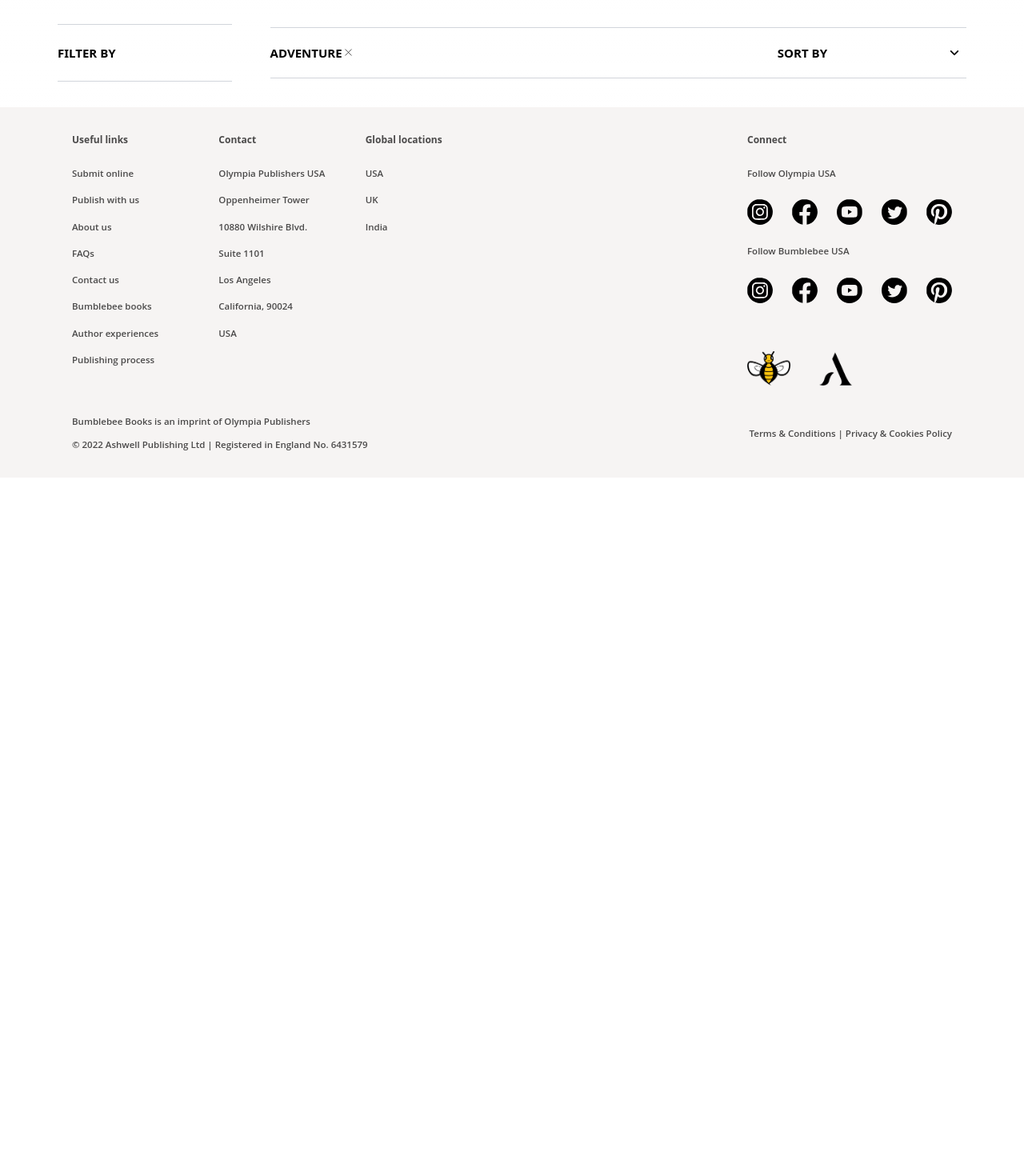
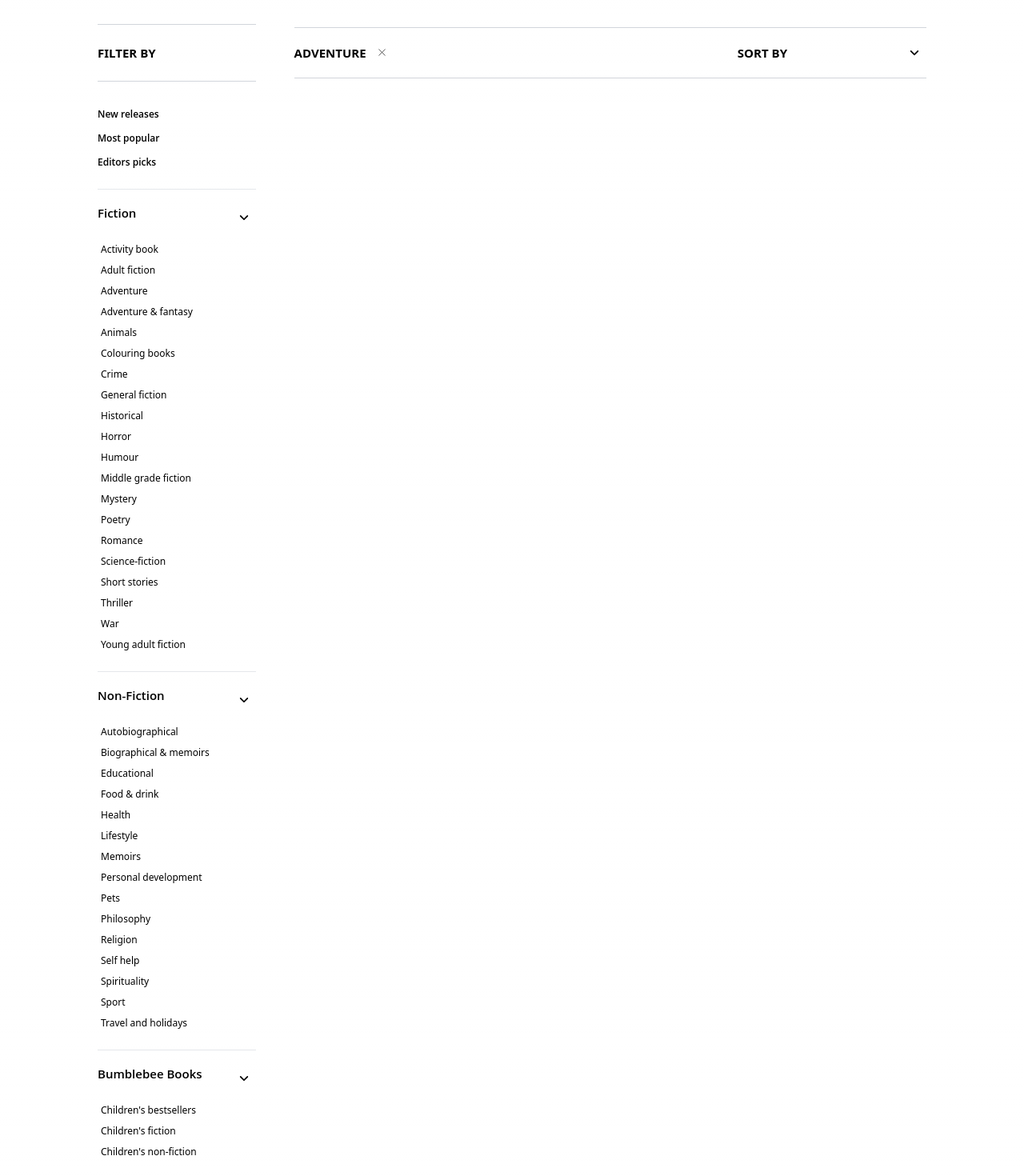
Before and after one commit to Hadees621/Olympia-USA, a Next.js app: page /1 in a window 1280 px wide. Shown: the part 400-1870 px from the top of the page at 80% size. Before the commit the page ends 997 px from the top, so only its background shows below. Built offline with nearby package versions, Linux system fonts and the light colour scheme.

Commit message:
featue: lg - sidebar

```diff
--- a/src/app/[slug]/page.js
+++ b/src/app/[slug]/page.js
@@ -8,19 +8,25 @@ import { Books } from "@/utils/home/Books";
 import LgBanner from "@/components/genre/LgBanner";
 import SmPagination from "@/components/genre/SmPagination";
 import SvgDropdown from "@/components/genre/SvgDropdown";
-import Cross from "@/components/common/navbar/comp/Cross";
+import SortByDropdown from "@/components/genre/SortByDropdown";
+import SortBySvg from "@/components/genre/SortBySvg";
+import FictionDropdown from "@/components/genre/FictionDropdown";
+import NonfictionDropdown from "@/components/genre/NonfictionDropdown";
+import BumblebeeDropdown from "@/components/genre/BumblebeeDropdown";
+import { SidebarMenu } from "@/components/genre/sidebar/SidebarMenu";
+import { DropdownSection } from "@/components/genre/sidebar/DropdownSection";
 
 export default function Page({ params }) {
   const { showSortOptions, setShowSortOptions } = useSortByStore();
   const [showDropdown, setShowDropdown] = useState(false);
+  const sidebarItems = ["New releases", "Most popular", "Editors picks"];
+
 
   const toggleDropdown = () => {
     setShowDropdown(!showDropdown);
   };
 
   const selectOption = (option) => {
-    console.log("Selected option:", option);
-    // You can perform further actions here when an option is selected
   };
 
   return (
@@ -53,14 +59,14 @@ export default function Page({ params }) {
         <SmPagination />
       </div>
 
-      <div className="lg:max-w-[800px] xl:max-w-[1200px] 2xl:max-w-[1600px] mx-auto">
+      <div className="lg:max-w-[800px] xl:max-w-[1100px] 2xl:max-w-[1600px] mx-auto">
         <div className="flex items-center p-8 gap-12 font-semibold text-[12px] xl:text-[15px] 2xl:text-[18px]">
           <div className="w-1/5">
             <h1 className="border-y border-gray-300 py-6 text-[12px] xl:text-[15px] 2xl:text-[18px]">FILTER BY</h1>
           </div>
           <div className="w-4/5">
             <div className="flex justify-between border-y border-gray-300">
-              <div className="flex items-center py-4">
+              <div className="flex items-center py-4 gap-3">
                 <h1>ADVENTURE</h1>
                 <svg xmlns="http://www.w3.org/2000/svg" width="1em" height="1em" viewBox="0 0 24 24">
                   <path fill="none" stroke="currentColor" strokeLinecap="round" d="m6 6l12 12m0-12L6 18" />
@@ -69,19 +75,10 @@ export default function Page({ params }) {
               <div className="relative">
                 <button onClick={toggleDropdown} className="flex items-center gap-24 xl:gap-36 focus:outline-none py-4">
                   <h1>SORT BY</h1>
-                  <svg xmlns="http://www.w3.org/2000/svg" width="2em" height="2em" viewBox="0 0 24 24">
-                    <path fill="currentColor" d="M12 14.5a.74.74 0 0 1-.53-.22L8 10.78a.75.75 0 0 1 1-1.06l3 3l3-3a.75.75 0 0 1 1 1.06l-3.5 3.5a.74.74 0 0 1-.5.22" />
-                  </svg>
+                  <SortBySvg />
                 </button>
-                {/* Dropdown menu */}
                 {showDropdown && (
-                  <div className="absolute top-full left-0 mt-2 w-full bg-white rounded-md border border-gray-300 text-[10px] xl:text-[12px] 2xl:text-[15px]">
-                    {[1, 2, 3, 4].map((option, index) => (
-                      <h1 key={index} onClick={() => selectOption(`Option ${option}`)} className={`${index !== 3 ? 'border-b ' : ''} w-full p-2 xl:p-4 cursor-pointer`}>
-                        {option === 3 ? 'Publication date (new - old)' : option === 4 ? 'Best sellers' : `A - Z`}
-                      </h1>
-                    ))}
-                  </div>
+                  <SortByDropdown selectOption={selectOption} />
                 )}
               </div>
             </div>
@@ -89,7 +86,22 @@ export default function Page({ params }) {
         </div>
       </div>
 
-
+      <div className="lg:max-w-[800px] xl:max-w-[1100px] 2xl:max-w-[1600px] mx-auto">
+        <div className="flex items-center px-8 gap-12 font-semibold text-[10px] xl:text-[12px] 2xl:text-[15px]">
+          <div className="w-1/5">
+            <SidebarMenu items={sidebarItems} />
+            <div className="grid font-semibold text-[10px] xl:text-[15px] 2xl:text-[18px]">
+              <DropdownSection title="Fiction" DropdownComponent={FictionDropdown} />
+              <DropdownSection title="Non-Fiction" DropdownComponent={NonfictionDropdown} />
+              <DropdownSection title="Bumblebee Books" DropdownComponent={BumblebeeDropdown} />
+            </div>
+          </div>
+          <div className="w-4/5">
+            {/* Content area */}
+          </div>
+        </div>
+      </div>
+      );
     </div>
   );
 }
--- a/src/components/genre/BumblebeeDropdown.js
+++ b/src/components/genre/BumblebeeDropdown.js
@@ -1,11 +1,15 @@
-import React from "react";
-
 const BumblebeeDropdown = () => {
   return (
-    <div>
-      <h1>Option 1</h1>
-      <h1>Option 2</h1>
-      <h1>Option 3</h1>
+    <div className="font-normal lg:text-[10px] xl:text-[12px] 2xl:text-[15px] space-y-2">
+      <p>
+        Children's bestsellers
+      </p>
+      <p>
+        Children's fiction
+      </p>
+      <p>
+        Children's non-fiction
+      </p>
     </div>
   );
 };
--- a/src/components/genre/FictionDropdown.js
+++ b/src/components/genre/FictionDropdown.js
@@ -1,8 +1,6 @@
-import React from "react";
-
 const FictionDropdown = () => {
   return (
-    <div className="font-normal space-y-2 py-4 px-1">
+    <div className="font-normal lg:text-[10px] xl:text-[12px] 2xl:text-[15px] space-y-2 ">
       <p>Activity book</p>
       <p>Adult fiction</p>
       <p>Adventure</p>
--- a/src/components/genre/FilterByDropdown.js
+++ b/src/components/genre/FilterByDropdown.js
@@ -42,7 +42,9 @@ const FilterByDropdown = () => {
           showDropdown={showDropdown1}
           toggleDropdown={toggleDropdown1}
         >
-          <FictionDropdown />
+          <div className="py-4 px-1">
+            <FictionDropdown />
+          </div>
         </DropdownItem>
         <DropdownItem
           title="NON-FICTION"
--- a/src/components/genre/NonfictionDropdown.js
+++ b/src/components/genre/NonfictionDropdown.js
@@ -1,11 +1,27 @@
-import React from "react";
+const NonfictionDropdown = () => {
+  const categories = [
+    "Autobiographical",
+    "Biographical & memoirs",
+    "Educational",
+    "Food & drink",
+    "Health",
+    "Lifestyle",
+    "Memoirs",
+    "Personal development",
+    "Pets",
+    "Philosophy",
+    "Religion",
+    "Self help",
+    "Spirituality",
+    "Sport",
+    "Travel and holidays",
+  ];
 
-const NonfictionDropdown = () => {
   return (
-    <div>
-      <h1>Option 1</h1>
-      <h1>Option 2</h1>
-      <h1>Option 3</h1>
+    <div className="font-normal lg:text-[10px] xl:text-[12px] 2xl:text-[15px] space-y-2">
+      {categories.map((category, index) => (
+        <p key={index}>{category}</p>
+      ))}
     </div>
   );
 };
--- /dev/null
+++ b/src/components/genre/SortByDropdown.js
@@ -0,0 +1,15 @@
+import React from 'react'
+
+const SortByDropdown = ({ selectOption }) => {
+    return (
+        <div className="absolute top-full left-0 mt-2 w-full bg-white rounded-md border border-gray-300 text-[10px] xl:text-[12px] 2xl:text-[15px]">
+            {[1, 2, 3, 4].map((option, index) => (
+                <h1 key={index} onClick={() => selectOption(`Option ${option}`)} className={`${index !== 3 ? 'border-b ' : ''} w-full p-2 xl:p-4 cursor-pointer`}>
+                    {option === 3 ? 'Publication date (new - old)' : option === 4 ? 'Best sellers' : `A - Z`}
+                </h1>
+            ))}
+        </div>
+    )
+}
+
+export default SortByDropdown
--- /dev/null
+++ b/src/components/genre/SortBySvg.js
@@ -0,0 +1,11 @@
+import React from 'react'
+
+const SortBySvg = () => {
+    return (
+        <svg xmlns="http://www.w3.org/2000/svg" width="2em" height="2em" viewBox="0 0 24 24">
+            <path fill="currentColor" d="M12 14.5a.74.74 0 0 1-.53-.22L8 10.78a.75.75 0 0 1 1-1.06l3 3l3-3a.75.75 0 0 1 1 1.06l-3.5 3.5a.74.74 0 0 1-.5.22" />
+        </svg>
+    )
+}
+
+export default SortBySvg
--- /dev/null
+++ b/src/components/genre/sidebar/DropdownSection.js
@@ -0,0 +1,15 @@
+import SortBySvg from "../SortBySvg";
+
+export function DropdownSection({ title, DropdownComponent }) {
+    return (
+        <div className="border-b py-2">
+            <div className="flex justify-between items-center font-open-sans space-y-3">
+                <h1>{title}</h1>
+                <SortBySvg />
+            </div>
+            <div className="py-4 px-1">
+                <DropdownComponent />
+            </div>
+        </div>
+    );
+}
--- /dev/null
+++ b/src/components/genre/sidebar/SideBar.js
@@ -0,0 +1,26 @@
+import FictionDropdown from '../FictionDropdown';
+import NonfictionDropdown from '../NonfictionDropdown';
+import { DropdownSection } from './DropdownSection';
+import SidebarMenu from './SidebarMenu';
+
+export function SideBar() {
+    const sidebarItems = ["New releases", "Most popular", "Editors picks"];
+
+    return (
+        <div className="lg:max-w-[800px] xl:max-w-[1100px] 2xl:max-w-[1600px] mx-auto">
+            <div className="flex items-center px-8 gap-12 font-semibold text-[10px] xl:text-[12px] 2xl:text-[15px]">
+                <div className="w-1/5">
+                    <SidebarMenu items={sidebarItems} />
+                    <div className="grid font-semibold text-[10px] xl:text-[15px] 2xl:text-[18px]">
+                        <DropdownSection title="Fiction" DropdownComponent={FictionDropdown} />
+                        <DropdownSection title="Non-Fiction" DropdownComponent={NonfictionDropdown} />
+                        <DropdownSection title="Bumblebee Books" DropdownComponent={BumblebeeDropdown} />
+                    </div>
+                </div>
+                <div className="w-4/5">
+                    {/* Content area */}
+                </div>
+            </div>
+        </div>
+    );
+}
--- /dev/null
+++ b/src/components/genre/sidebar/SidebarMenu.js
@@ -0,0 +1,9 @@
+export function SidebarMenu({ items }) {
+    return (
+        <div className="font-open-sans space-y-3 pb-6 border-b">
+            {items.map((item, index) => (
+                <p key={index}>{item}</p>
+            ))}
+        </div>
+    );
+}
```
